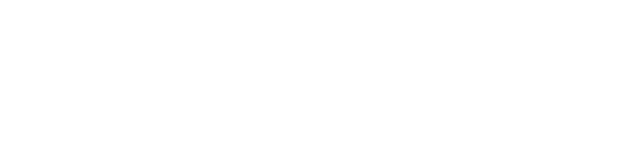
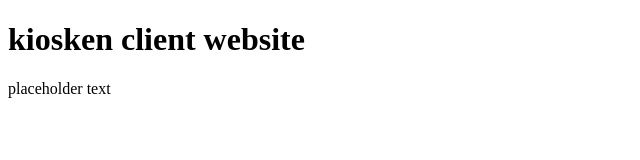
Before and after one commit to DaimGit/SpaceAndTechnology, a plain HTML site: page kiosken/index.html in a window 1280 px wide. Shown: the whole page, without its empty margins (0-640 px from the left). Drawn offline with Linux system fonts and the light colour scheme.

Commit message:
Update index.html

```diff
--- a/kiosken/index.html
+++ b/kiosken/index.html
@@ -12,7 +12,8 @@
 </head>
 
 <body>
-
+    <h1>kiosken client website</h1>
+    <p>placeholder text</p>
 </body>
 
 </html>
```
